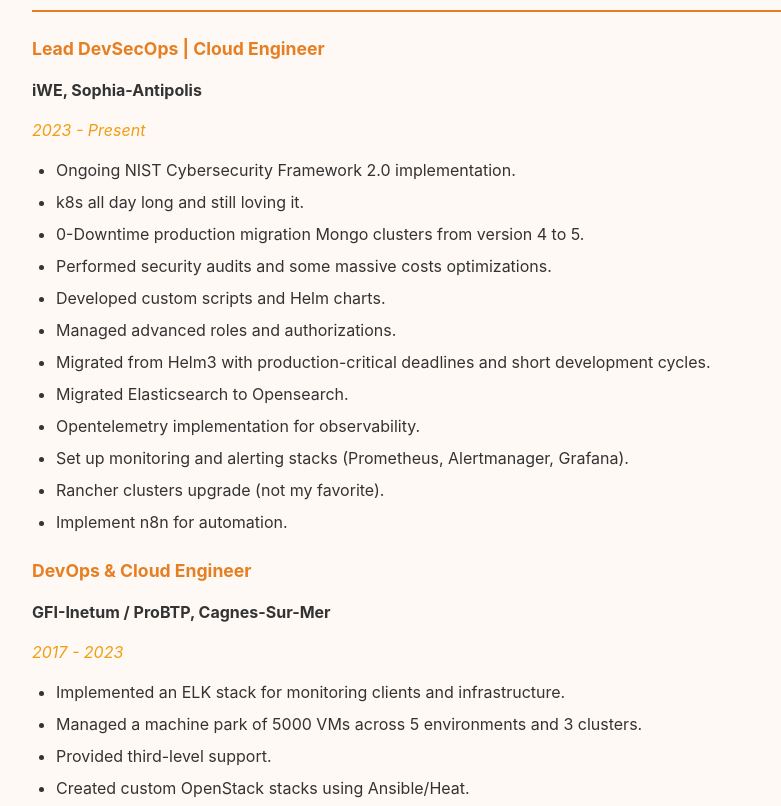
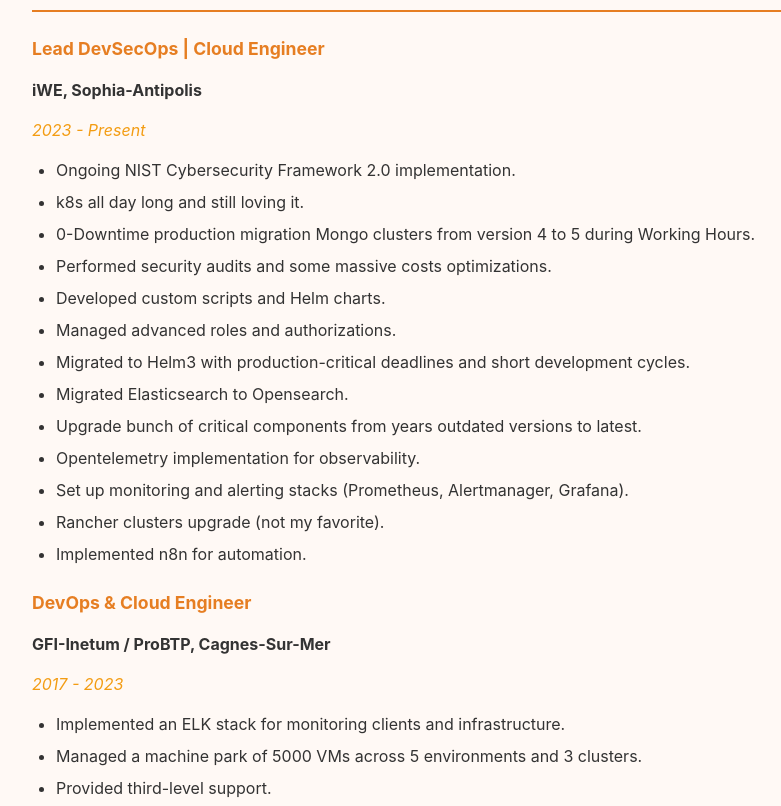
Before and after one commit to NSR2X/portfolio, a Flask app: page / in a window 1280 px wide. Shown: the part 859-1665 px from the top of the page, without its empty margins (208-989 px from the left). Run offline with Flask 3, Linux system fonts and the light colour scheme; some libraries are stand-ins or nearby versions.

Commit message:
add tasks to home.html

```diff
--- a/templates/home.html
+++ b/templates/home.html
@@ -45,16 +45,17 @@
             <ul>
                 <li>Ongoing NIST Cybersecurity Framework 2.0 implementation.</li>
                 <li>k8s all day long and still loving it.</li>
-                <li>0-Downtime production migration Mongo clusters from version 4 to 5.</li>
+                <li>0-Downtime production migration Mongo clusters from version 4 to 5 during Working Hours.</li>
                 <li>Performed security audits and some massive costs optimizations.</li>
                 <li>Developed custom scripts and Helm charts.</li>
                 <li>Managed advanced roles and authorizations.</li>
-                <li>Migrated from Helm3 with production-critical deadlines and short development cycles.</li>
+                <li>Migrated to Helm3 with production-critical deadlines and short development cycles.</li>
                 <li>Migrated Elasticsearch to Opensearch.</li>
+                <li>Upgrade bunch of critical components from years outdated versions to latest.</li>
                 <li>Opentelemetry implementation for observability.</li>
                 <li>Set up monitoring and alerting stacks (Prometheus, Alertmanager, Grafana).</li>
                 <li>Rancher clusters upgrade (not my favorite).</li>
-                <li>Implement n8n for automation.</li>
+                <li>Implemented n8n for automation.</li>
             </ul>
         </div>
         <div class="experience-item">
```
